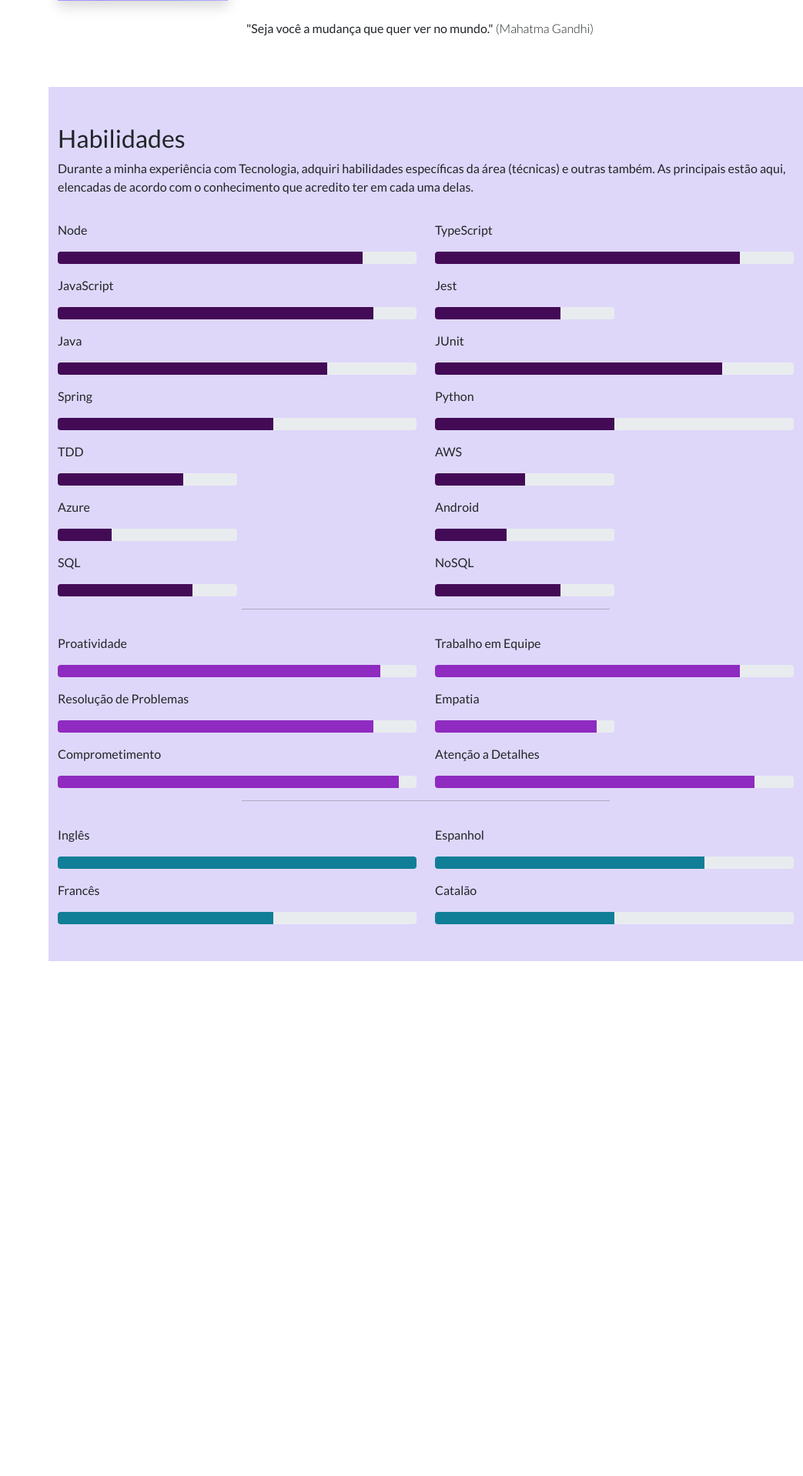
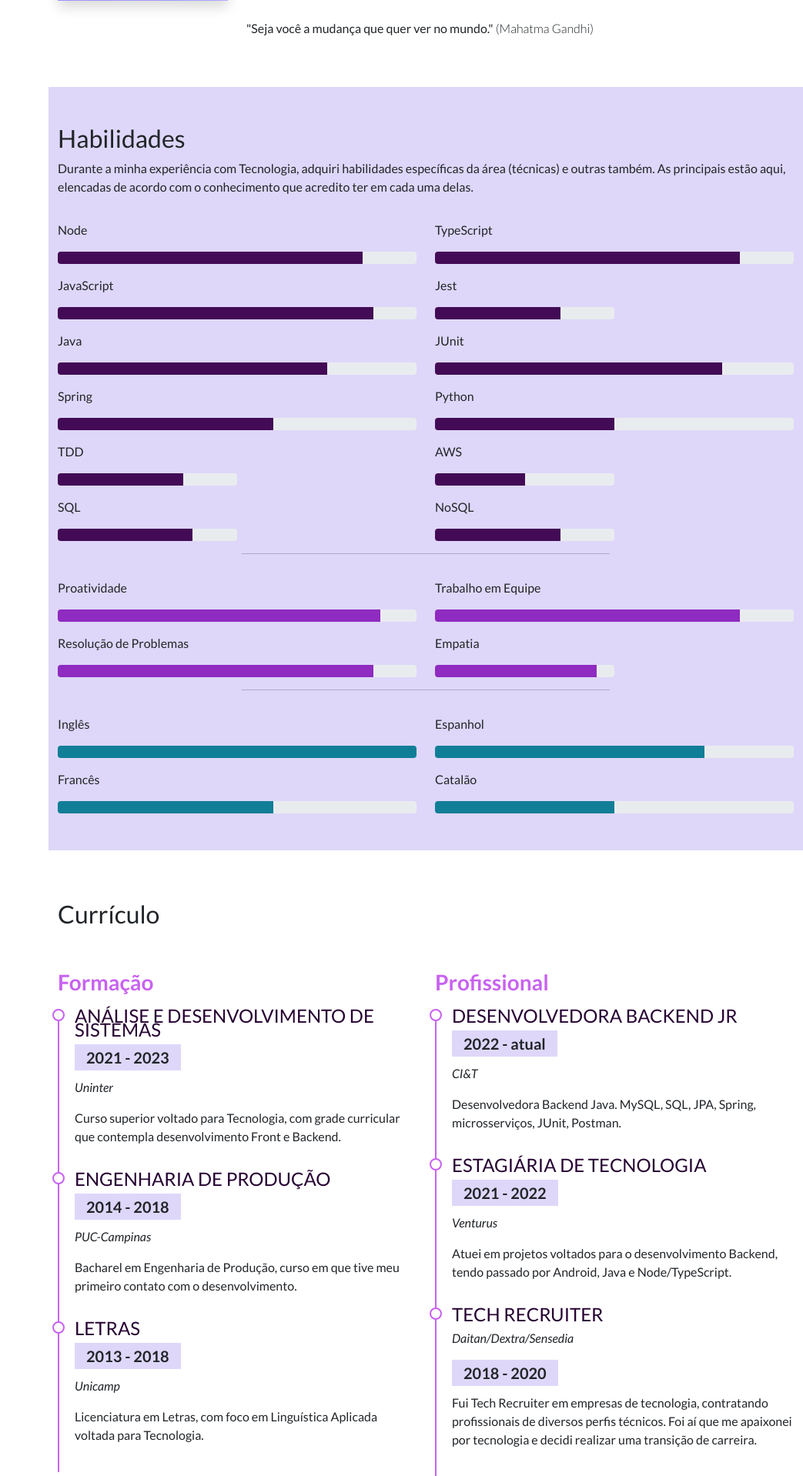
Before and after one commit to isabellabsmith/isabellabsmith.github.io, a Flask app: page / in a window 1280 px wide. Shown: the part 1377-3295 px from the top of the page at 77% size, without its empty margins (237-1280 px from the left). Before the commit the page ends 2626 px from the top, so only its background shows below. Run offline with Flask 2, Linux system fonts and the light colour scheme; some libraries are stand-ins or nearby versions.

Commit message:
Seção de Currículo

```diff
--- a/static/style.css
+++ b/static/style.css
@@ -184,3 +184,46 @@ i.menu-mobile {
 .section-bg {
     background-color: #ded7f9;
 }
+
+.cv .cv-title {
+    font-weight: 700;
+    margin-top: 20px;
+    margin-bottom: 20px;
+    color:#c862f0;
+}
+
+.cv .cv-item {
+    padding: 0 0 20px 20px;
+    margin-top: -2px;
+    border-left: 2px solid #c862f0;
+    position: relative;
+}
+
+.cv .cv-item h4 {
+    line-height: 18px;
+    font-weight: 600px;
+    text-transform: uppercase;
+    font-family: "Lato", sans-serif;
+    color: #260132;
+    margin-bottom: 10px;
+}
+
+.cv .cv-item h5 {
+    background: #ded7f9;
+    padding: 5px 15px;
+    display: inline-block;
+    font-weight: 600;
+    margin-bottom: 10px;
+}
+
+/* "Bolinhas" dos itens do CV */
+.cv .cv-item::before {
+    content: "";
+    position: absolute;
+    width: 16px;
+    height: 16px;
+    border: 2px solid #c862f0;
+    background: #fff;
+    border-radius: 50%;
+    left: -9px;
+}
--- a/templates/index.html
+++ b/templates/index.html
@@ -42,11 +42,11 @@
                   <a class="nav-link" href="#habilidades"><i class="bi bi-card-checklist"></i>Habilidades</a>
                 </li>
                 <li class="nav-item">
+                    <a class="nav-link" href="#curriculo"><i class="bi bi-braces"></i>Currículo</a>
+                </li>
+                <li class="nav-item">
                     <a class="nav-link" href="#portfolio"><i class="bi bi-bookmark-heart"></i></i>Portfolio</a>
                   </li>
-                <li class="nav-item">
-                    <a class="nav-link" href="#curriculo"><i class="bi bi-braces"></i>Currículo</a>
-                </li>
                 <li class="nav-item">
                     <a class="nav-link" href="#contato"><i class="bi bi-envelope-fill"></i>Contato</a>
                 </li>
@@ -209,22 +209,6 @@
                     </div>
                     <div class="col-md-6">
                         <div class="col-md-6">
-                            <p class="mt-3">Azure</p>
-                            <div class="progress">
-                                <div class="progress-bar" role="progressbar" style="width:30%; background-color: #430b56" aria-valuenow="30" aria-valuemin="0" aria-valuemax="100"></div>
-                              </div>
-                        </div>
-                    </div>
-                    <div class="col-md-6">
-                        <div class="col-md-6">
-                            <p class="mt-3">Android</p>
-                            <div class="progress">
-                                <div class="progress-bar" role="progressbar" style="width:40%; background-color: #430b56" aria-valuenow="40" aria-valuemin="0" aria-valuemax="100"></div>
-                              </div>
-                        </div>
-                    </div>
-                    <div class="col-md-6">
-                        <div class="col-md-6">
                             <p class="mt-3">SQL</p>
                             <div class="progress">
                                 <div class="progress-bar" role="progressbar" style="width:75%; background-color: #430b56" aria-valuenow="75" aria-valuemin="0" aria-valuemax="100"></div>
@@ -270,18 +254,6 @@
                               </div>
                         </div>
                     </div>
-                    <div class="col-md-6">
-                        <p class="mt-3">Comprometimento</p>
-                        <div class="progress">
-                            <div class="progress-bar" role="progressbar" style="width:95%; background-color: #8f2bc0" aria-valuenow="95" aria-valuemin="0" aria-valuemax="100"></div>
-                          </div>
-                    </div>
-                    <div class="col-md-6">
-                        <p class="mt-3">Atenção a Detalhes</p>
-                        <div class="progress">
-                            <div class="progress-bar" role="progressbar" style="width:89%; background-color: #8f2bc0" aria-valuenow="89" aria-valuemin="0" aria-valuemax="100"></div>
-                          </div>
-                    </div>
                 </div>
 
                 <hr class="w-50 me-auto ms-auto">
@@ -315,6 +287,61 @@
         </section>
 
         <!-- Parte de Currículo com o uso do Bootstrap e do CSS -->
+        <section class="mt-5 cv" id="curriculo">
+            <div class="container pb-5">
+                <h2 class="pt-3 pb-4">Currículo</h2>
+
+                <!-- Experiências separadas em caixas com bordas em 2 colunas-->
+                <div class="row">
+                    <div class="col-md-6">
+                        <h3 class="cv-title">Formação</h3>
+                        <div class="cv-item">
+                            <h4>Análise e Desenvolvimento de Sistemas</h4>
+                            <h5>2021 - 2023</h5>
+                            <p><em>Uninter</em></p>
+                            <p>Curso superior voltado para Tecnologia, com grade curricular que contempla desenvolvimento Front e Backend. </p>
+                        </div>
+                        <div class="cv-item">
+                            <h4>Engenharia de Produção</h4>
+                            <h5>2014 - 2018</h5>
+                            <p><em>PUC-Campinas</em></p>
+                            <p>Bacharel em Engenharia de Produção, curso em que tive meu primeiro contato com o desenvolvimento. </p>
+                        </div>
+                        <div class="cv-item">
+                            <h4>Letras</h4>
+                            <h5>2013 - 2018</h5>
+                            <p><em>Unicamp</em></p>
+                            <p>Licenciatura em Letras, com foco em Linguística Aplicada voltada para Tecnologia.</p>
+                        </div>
+                    </div>
+                    <div class="col-md-6">
+                        <h3 class="cv-title">Profissional</h3>
+                        <div class="cv-item">
+                            <h4>Desenvolvedora Backend Jr</h4>
+                            <h5>2022 - atual</h5>
+                            <p><em>CI&T</em></p>
+                            <p>Desenvolvedora Backend Java. MySQL, SQL, JPA, Spring, microsserviços, JUnit, Postman. </p>
+                        </div>
+                        <div class="cv-item">
+                            <h4>Estagiária de Tecnologia</h4>
+                            <h5>2021 - 2022</h5>
+                            <p><em>Venturus</em></p>
+                            <p>Atuei em projetos voltados para o desenvolvimento Backend, tendo passado por Android, Java e Node/TypeScript. </p>
+                        </div>
+                        <div class="cv-item">
+                            <h4>Tech Recruiter</h4>
+                            <p><em>Daitan/Dextra/Sensedia</em></p>
+                            <h5>2018 - 2020</h5>
+                            <p>Fui Tech Recruiter em empresas de tecnologia, contratando profissionais de diversos perfis técnicos. Foi aí que me apaixonei por tecnologia e decidi realizar uma transição de carreira. </p>
+                        </div>
+                    </div>
+                </div>
+
+            </div>
+        </section>
+
+        <!-- Para o portfolio, foi usada a biblioteca Carousel do Bootstrap-->
+        <!-- Como meus projetos são de Backend, coloquei imagems ilustrativas apenas -->
 
     </main>
     <script src="../static/bootstrap/js/bootstrap.bundle.min.js"></script>
```
